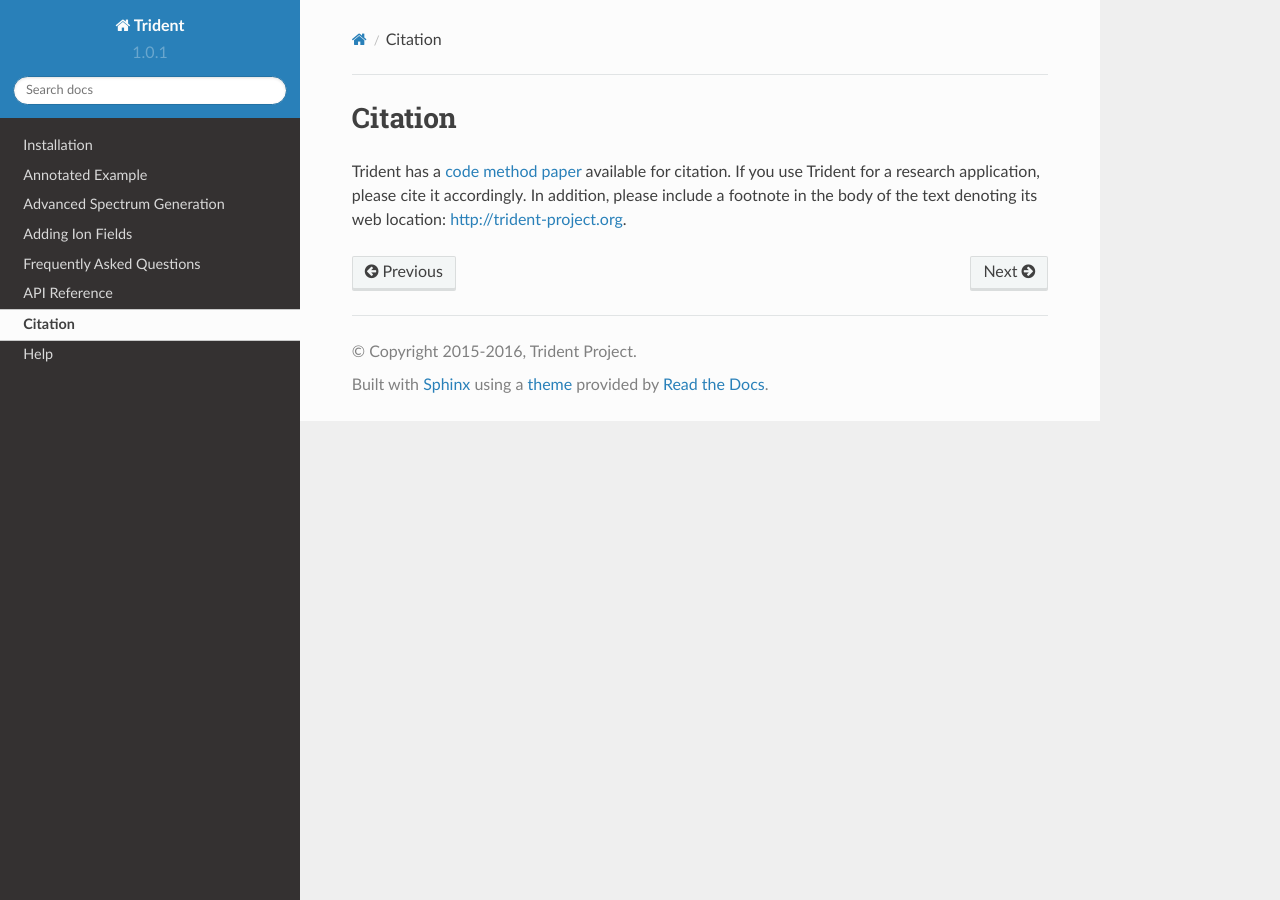
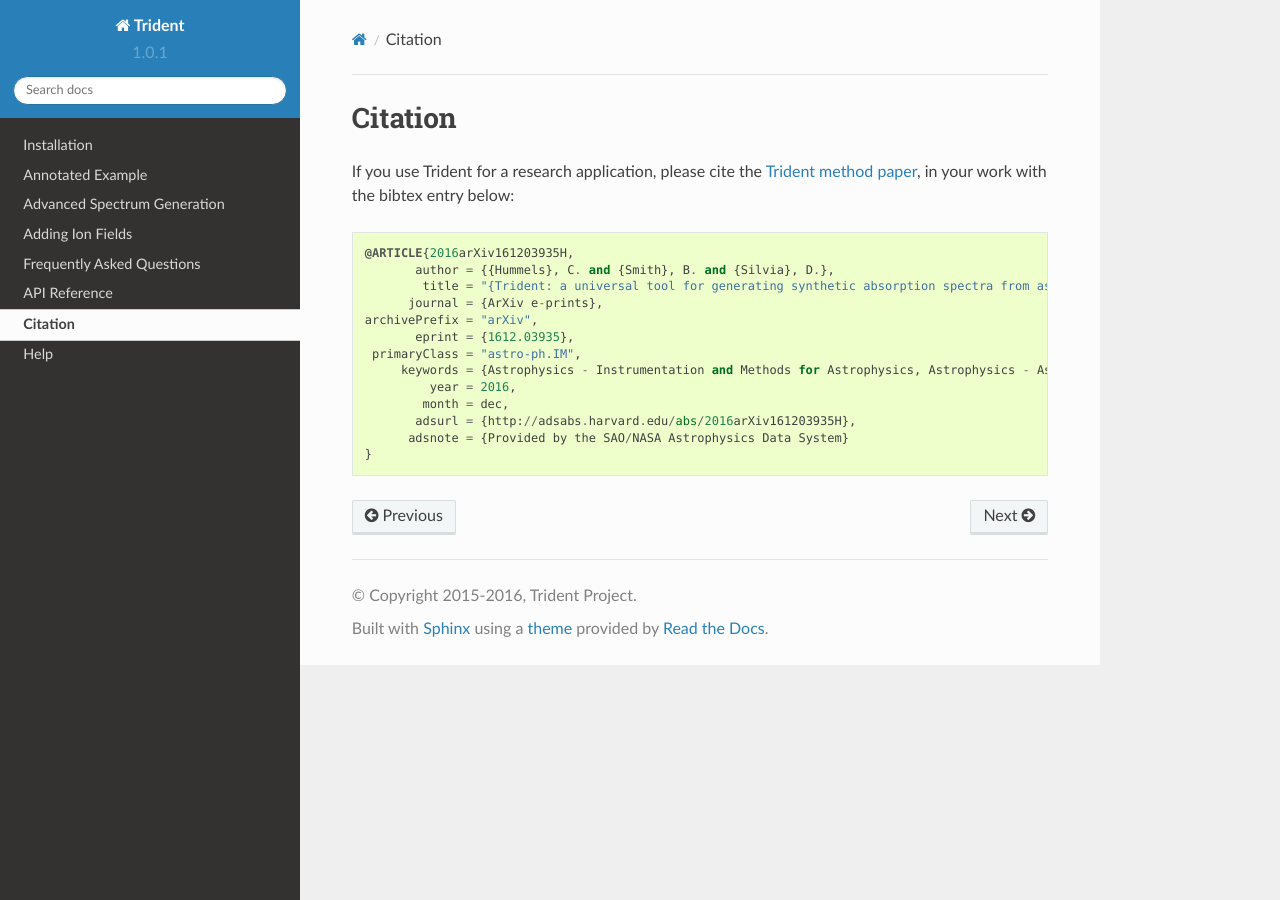
Before and after one commit to trident-project/trident, a Sphinx documentation site: the page built from doc/source/citation.rst, in a window 1280 px wide. Built offline with Sphinx 7.4.7 and the Read the Docs theme 2.0.0, drawn with Linux system fonts in a browser that asks for light colours; formulas are drawn with MathJax 3.

Commit message:
Updating citation information in the docs to point to ADS page.

```diff
--- a/doc/source/citation.rst
+++ b/doc/source/citation.rst
@@ -3,7 +3,20 @@
 Citation
 ========
 
-Trident has a `code method paper <https://arxiv.org/abs/1612.03935>`_ available
-for citation.  If you use Trident for a research application, please cite it
-accordingly.  In addition, please include a footnote in the body of the
-text denoting its web location: http://trident-project.org.
+If you use Trident for a research application, please cite the
+`Trident method paper <http://adsabs.harvard.edu/abs/2016arXiv161203935H>`_,
+in your work with the bibtex entry below::
+
+    @ARTICLE{2016arXiv161203935H,
+           author = {{Hummels}, C. and {Smith}, B. and {Silvia}, D.},
+            title = "{Trident: a universal tool for generating synthetic absorption spectra from astrophysical simulations}",
+          journal = {ArXiv e-prints},
+    archivePrefix = "arXiv",
+           eprint = {1612.03935},
+     primaryClass = "astro-ph.IM",
+         keywords = {Astrophysics - Instrumentation and Methods for Astrophysics, Astrophysics - Astrophysics of Galaxies},
+             year = 2016,
+            month = dec,
+           adsurl = {http://adsabs.harvard.edu/abs/2016arXiv161203935H},
+          adsnote = {Provided by the SAO/NASA Astrophysics Data System}
+    }
--- a/doc/source/faq.rst
+++ b/doc/source/faq.rst
@@ -54,11 +54,9 @@ How do I learn more about the algorithms used in Trident?
 
 We have a full description of all the methods used in Trident including
 citations to previous related works in our `Trident method paper
-<https://arxiv.org/abs/1612.03935>`_.
+<http://adsabs.harvard.edu/abs/2016arXiv161203935H>`_.
 
 How do I cite Trident in my research?
 -------------------------------------
 
-Please cite our `method paper <https://arxiv.org/abs/1612.03935>`_ and also
-include a footnote to our `website <http://trident-project.org>`_ so others
-know where to acquire the Trident software.
+Check out our :ref:`citation <citation>` page.
```
